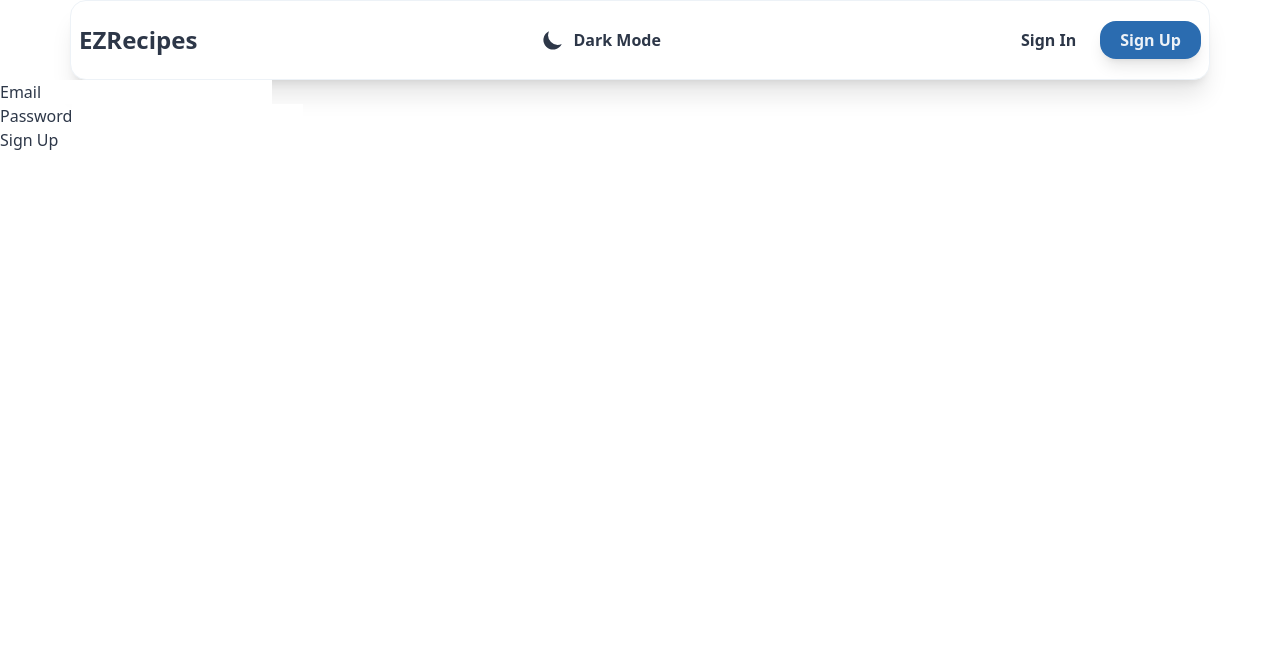
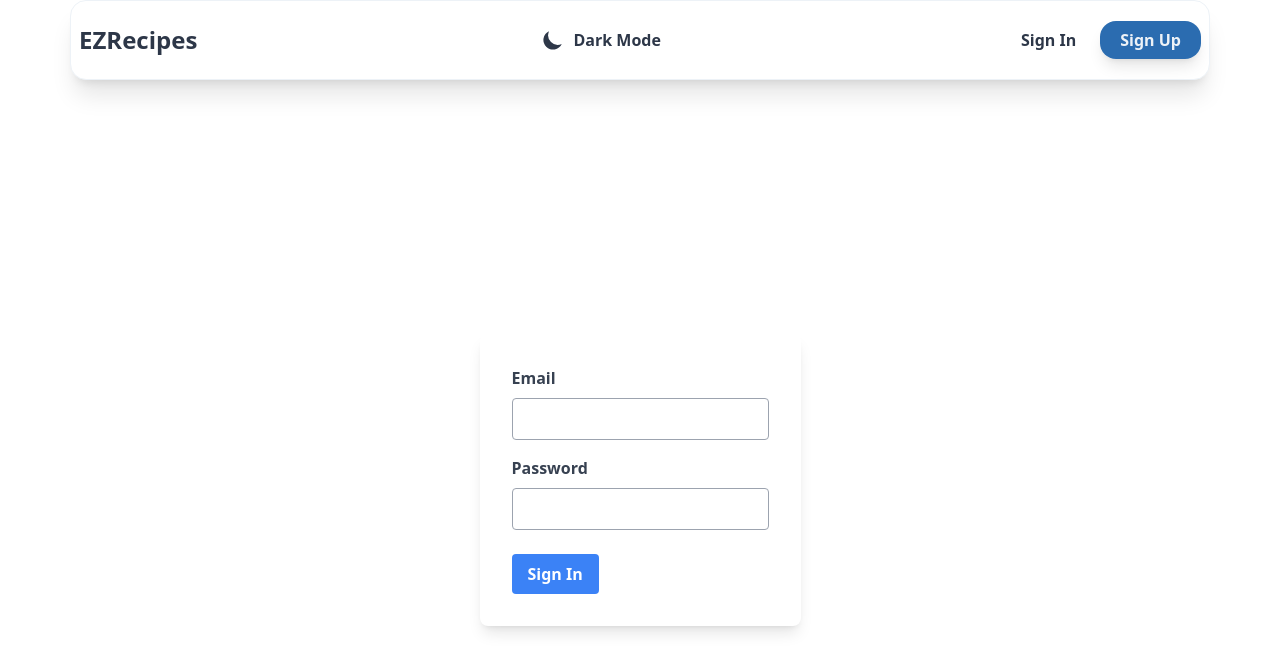
Before and after one commit to brianguyen97/ez-recipes, a React (Create React App) app: page /signup in a window 1280 px wide. Shown: the top 672 px of the page. Built offline with nearby package versions, Linux system fonts and the light colour scheme; no server answers.

Commit message:
add styling to signup

```diff
--- a/src/routes/Signup.jsx
+++ b/src/routes/Signup.jsx
@@ -3,42 +3,64 @@ import { useState } from "react";
 function Signup() {
   const [email, setEmail] = useState("");
   const [password, setPassword] = useState("");
+  const [errorMessage, setErrorMessage] = useState("");
+  const [showError, setShowError] = useState(false);
 
-  const handleEmailChange = (event) => {
-    setEmail(event.target.value);
-  };
-
-  const handlePasswordChange = (event) => {
-    setPassword(event.target.value);
-  };
-
-  const handleSubmit = (event) => {
-    event.preventDefault();
-    console.log(`Email: ${email}, Password: ${password}`);
+  const handleLogin = (e) => {
+    e.preventDefault();
+    if (!email || !password) {
+      setErrorMessage("Please fill in all fields");
+      setShowError(true);
+    } else {
+      // code to handle login
+    }
   };
 
   return (
-    <div>
-      <form onSubmit={handleSubmit}>
-        <div>
-          <label htmlFor="email">Email</label>
+    <div className="flex justify-center items-center h-screen">
+      <form
+        className="bg-white p-8 rounded-lg shadow-lg"
+        onSubmit={handleLogin}
+      >
+        {showError && <p className="text-red-500 mb-4"> {errorMessage} </p>}
+        <div className="mb-4">
+          <label htmlFor="email" className="block text-gray-700 font-bold mb-2">
+            {" "}
+            Email{" "}
+          </label>
           <input
             type="text"
             id="email"
+            name="email"
             value={email}
-            onChange={handleEmailChange}
+            onChange={(e) => setEmail(e.target.value)}
+            className="w-full px-3 py-2 border border-gray-400 rounded"
           />
         </div>
-        <div>
-          <label htmlFor="password">Password</label>
+        <div className="mb-6">
+          <label
+            htmlFor="password"
+            className="block text-gray-700 font-bold mb-2"
+          >
+            {" "}
+            Password{" "}
+          </label>
           <input
             type="password"
             id="password"
+            name="password"
             value={password}
-            onChange={handlePasswordChange}
+            onChange={(e) => setPassword(e.target.value)}
+            className="w-full px-3 py-2 border border-gray-400 rounded"
           />
         </div>
-        <button type="submit">Sign Up</button>
+        <button
+          type="submit"
+          className="bg-blue-500 hover:bg-blue-700 text-white font-bold py-2 px-4 rounded focus:outline-none focus:shadow-outline"
+        >
+          {" "}
+          Sign In{" "}
+        </button>
       </form>
     </div>
   );
```
